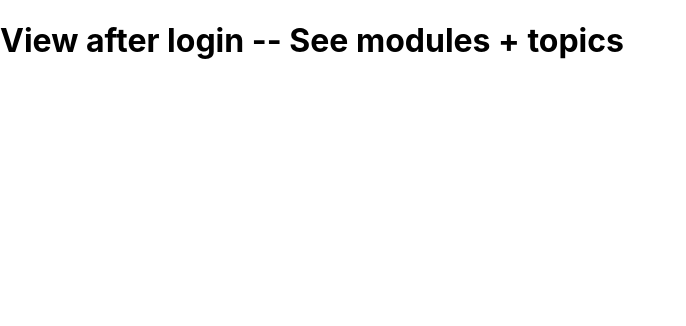
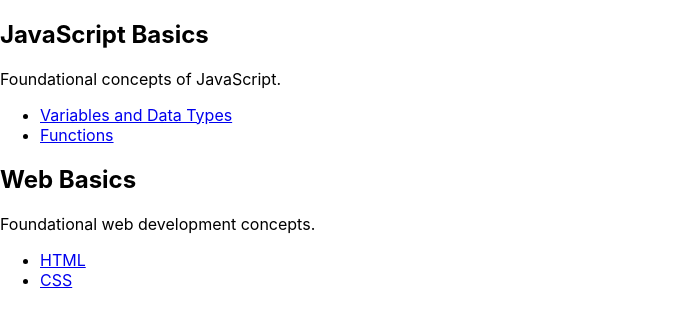
Before and after one commit to Color-Coded-Labs/cohort-5-lms, a React (Create React App) app in the folder client/: page /dashboard in a window 1280 px wide. Shown: the top 326 px of the page, without its empty margins (0-686 px from the left). Built offline with nearby package versions, Linux system fonts and the light colour scheme.

Commit message:
dashboard displays array content

```diff
--- a/client/src/App.js
+++ b/client/src/App.js
@@ -4,6 +4,7 @@
 import LoginPage from "./pages/Login";
 import SignupPage from "./pages/Signup";
 import Dashboard from "./pages/Dashboard";
+import ContentView from "./pages/ContentView";
 
 function App() {
   return (
@@ -14,6 +15,7 @@
           <Route path="/login" element={<LoginPage />} />
           <Route path="/signup" element={<SignupPage />} />
           <Route path="/dashboard" element={<Dashboard />} />
+          <Route path="/dashboard/:topicId" element={<ContentView />} />
         </Routes>
       </div>
     </Router>
--- /dev/null
+++ b/client/src/pages/ContentView.js
@@ -0,0 +1,15 @@
+import React from "react";
+import { useParams } from "react-router-dom";
+
+function ContentView() {
+    const { topicId } = useParams();
+
+    return (
+        <>
+            <h1>Content View!</h1>
+            <p>Topic ID: ${topicId}</p>
+        </>
+    );
+}
+
+export default ContentView;
--- a/client/src/pages/Dashboard.js
+++ b/client/src/pages/Dashboard.js
@@ -1,7 +1,75 @@
-import React from "react";
+import React, { useState } from "react";
+import { Link } from "react-router-dom";
 
 function Dashboard() {
-  return <h1>View after login -- See modules + topics</h1>;
+  const [modules, setModules] = useState([
+    {
+      _id: "64ed16233b4b18cd5289ea5b",
+      name: "JavaScript Basics",
+      description: "Foundational concepts of JavaScript.",
+      topics: [
+        {
+          title: "Variables and Data Types",
+          content: "Understanding variables and data types in JS.",
+          links: [
+            "https://developer.mozilla.org/en-US/docs/Web/JavaScript/Guide/Grammar_and_types",
+          ],
+          videos: ["https://www.youtube.com/watch?v=c-xiaCg6XeA"],
+          _id: "64ed16233b4b18cd5289ea5c",
+        },
+        {
+          title: "Functions",
+          content: "How to create and utilize functions.",
+          links: [
+            "https://developer.mozilla.org/en-US/docs/Web/JavaScript/Guide/Functions",
+          ],
+          videos: ["https://www.youtube.com/watch?v=oB5rH_9bqAI"],
+          _id: "64ed16233b4b18cd5289ea5d",
+        },
+      ],
+      __v: 0,
+    },
+    {
+      _id: "64ed16233b4b18cd5289ea58",
+      name: "Web Basics",
+      description: "Foundational web development concepts.",
+      topics: [
+        {
+          title: "HTML",
+          content: "Introduction and basics of HTML.",
+          links: ["https://developer.mozilla.org/en-US/docs/Web/HTML"],
+          videos: ["https://www.youtube.com/watch?v=UB1O30fR-EE"],
+          _id: "64ed16233b4b18cd5289ea59",
+        },
+        {
+          title: "CSS",
+          content: "Styling web pages using CSS.",
+          links: ["https://developer.mozilla.org/en-US/docs/Web/CSS"],
+          videos: ["https://www.youtube.com/watch?v=yfoY53QXEnI"],
+          _id: "64ed16233b4b18cd5289ea5a",
+        },
+      ],
+      __v: 0,
+    },
+  ]);
+
+  return (
+    <div className="dashboard">
+      {modules.map((module) => (
+        <div className="module" key={module._id}>
+          <h2>{module.name}</h2>
+          <p>{module.description}</p>
+          <ul>
+            {module.topics.map((topic) => (
+              <li key={topic._id}>
+                <Link to={`/dashboard/${topic._id}`}>{topic.title}</Link>
+              </li>
+            ))}
+          </ul>
+        </div>
+      ))}
+    </div>
+  );
 }
 
 export default Dashboard;
```
